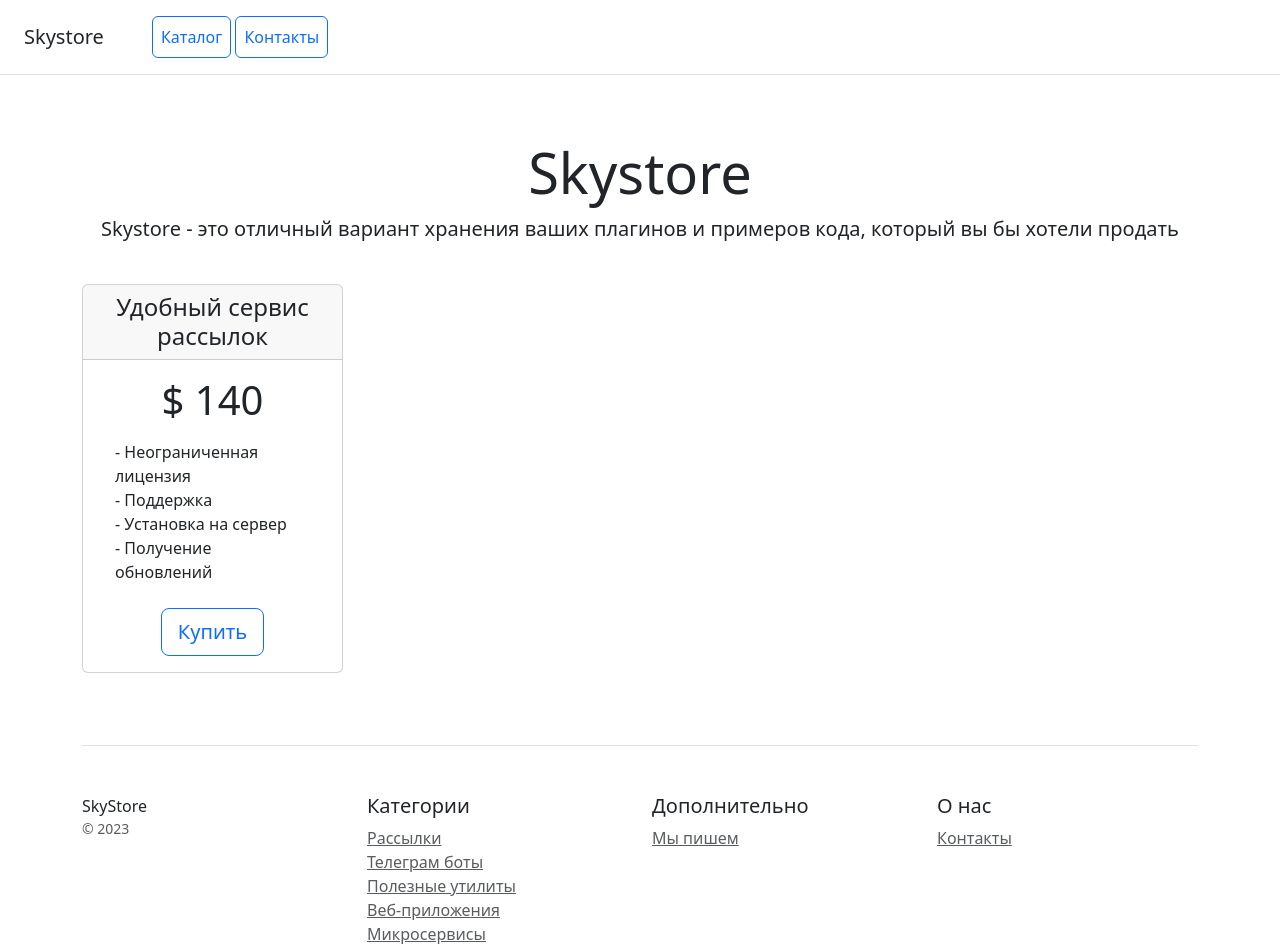
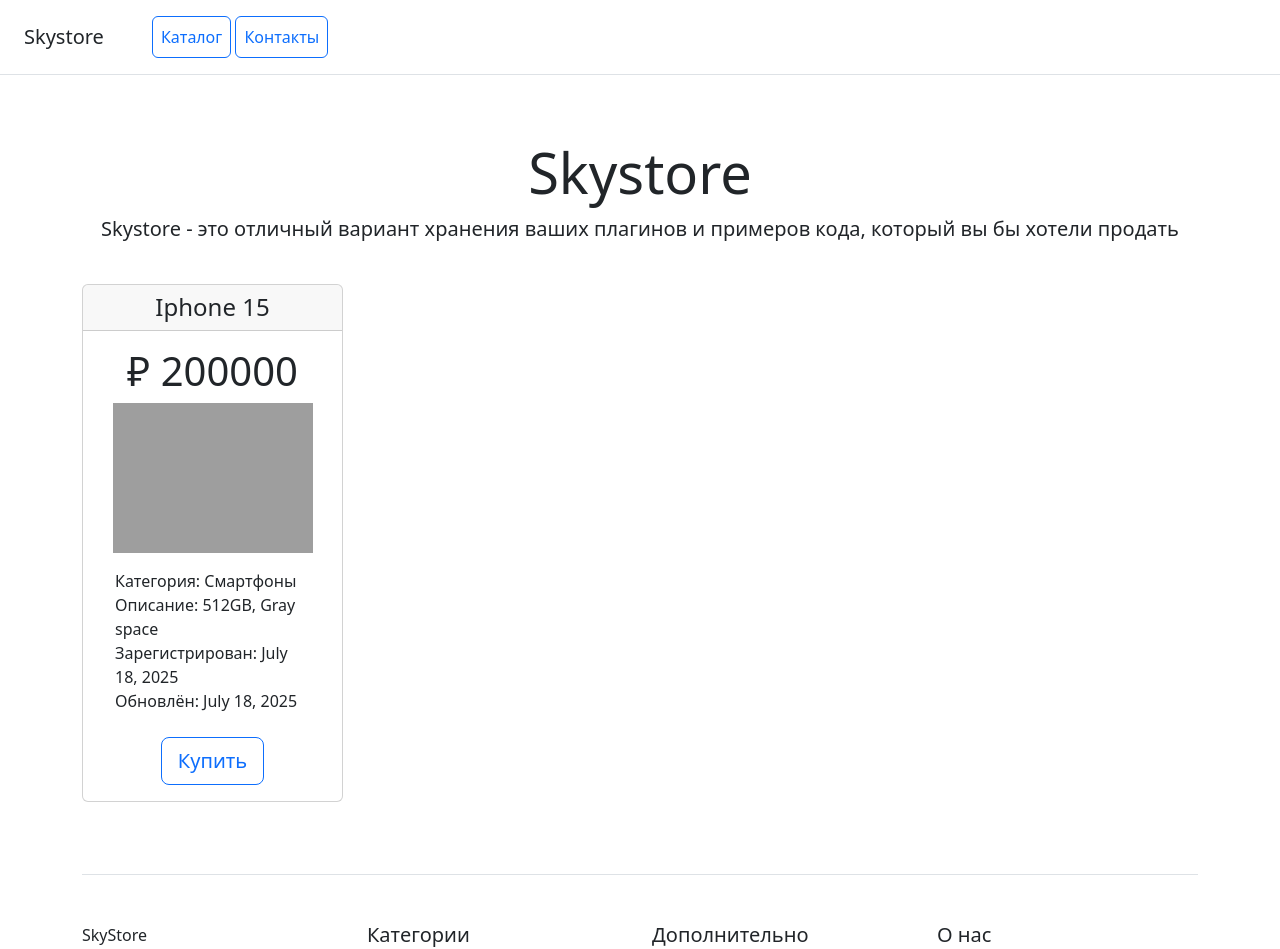
Before and after one commit to Vadimko4/Django-Online-Store, a Django app: page /products/2/ in a window 1280 px wide. Shown: the top 949 px of the page. Run offline with Django 5.2, Linux system fonts and the light colour scheme; data comes from the database, SQL or seed files in the repository; some libraries are stand-ins or nearby versions; grey boxes are pictures that could not be loaded.

Commit message:
update products_detail

```diff
--- a/catalog/templates/products_detail.html
+++ b/catalog/templates/products_detail.html
@@ -5,15 +5,16 @@
     <div class="col-3">
         <div class="card mb-4 box-shadow">
             <div class="card-header">
-                <h4 class="my-0 font-weight-normal">Удобный сервис рассылок</h4>
+                <h4 class="my-0 font-weight-normal">{{ product.name }}</h4>
             </div>
             <div class="card-body">
-                <h1 class="card-title pricing-card-title">$ 140</h1>
+                <h1 class="card-title pricing-card-title">₽ {{ product.price }}</h1>
+                <img src="{{ product.photo | media_filter }}" alt="{{ product.name }}" width="200">
                 <ul class="list-unstyled mt-3 mb-4 text-start m-3">
-                    <li>- Неограниченная лицензия</li>
-                    <li>- Поддержка</li>
-                    <li>- Установка на сервер</li>
-                    <li>- Получение обновлений</li>
+                    <li>Категория: {{ product.category }}</li>
+                    <li>Описание: {{ product.description }}</li>
+                    <li>Зарегистрирован: {{ product.created_at }}</li>
+                    <li>Обновлён: {{ product.updated_at }}</li>
                 </ul>
                 <button type="button" class="btn btn-lg btn-block btn-outline-primary">Купить</button>
             </div>
```
